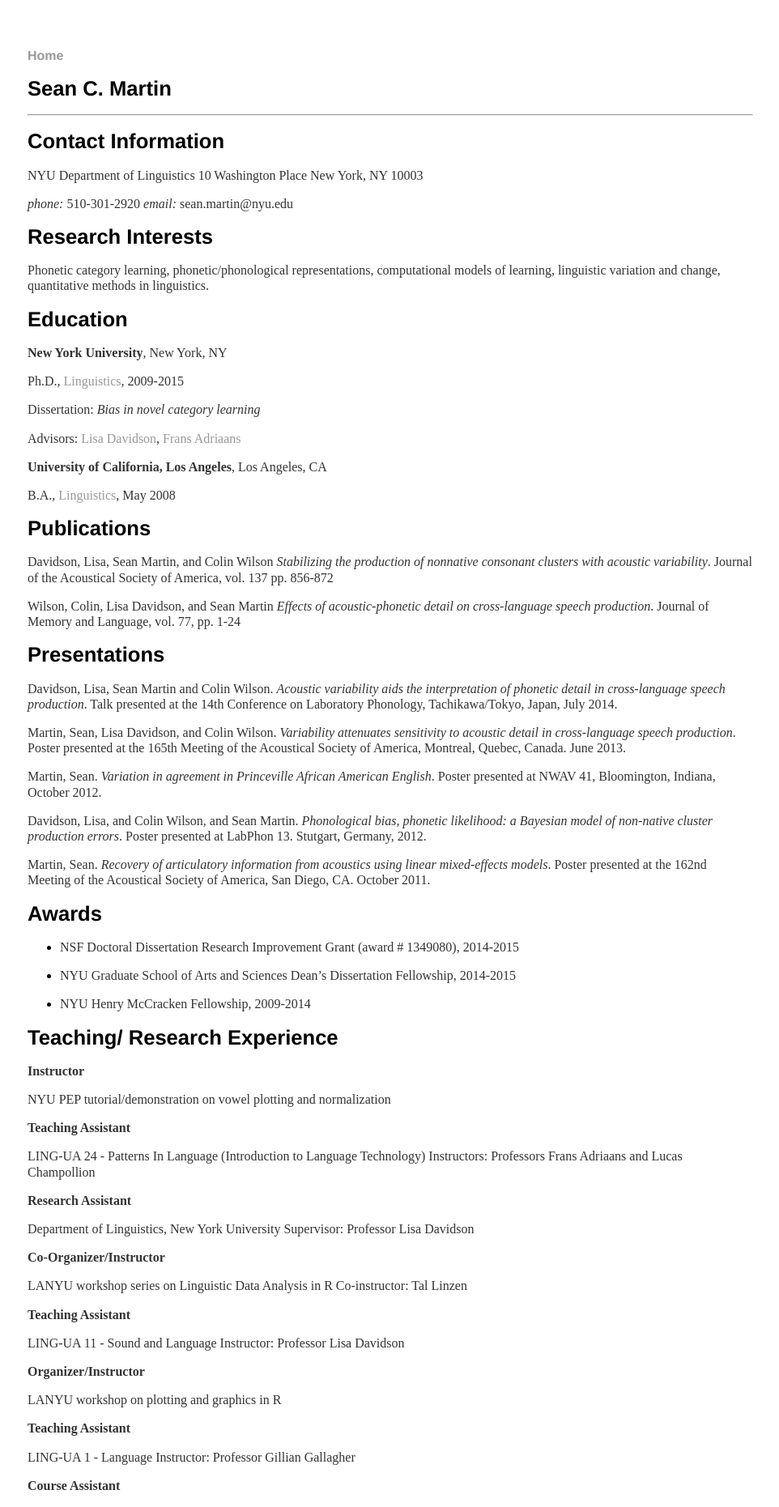
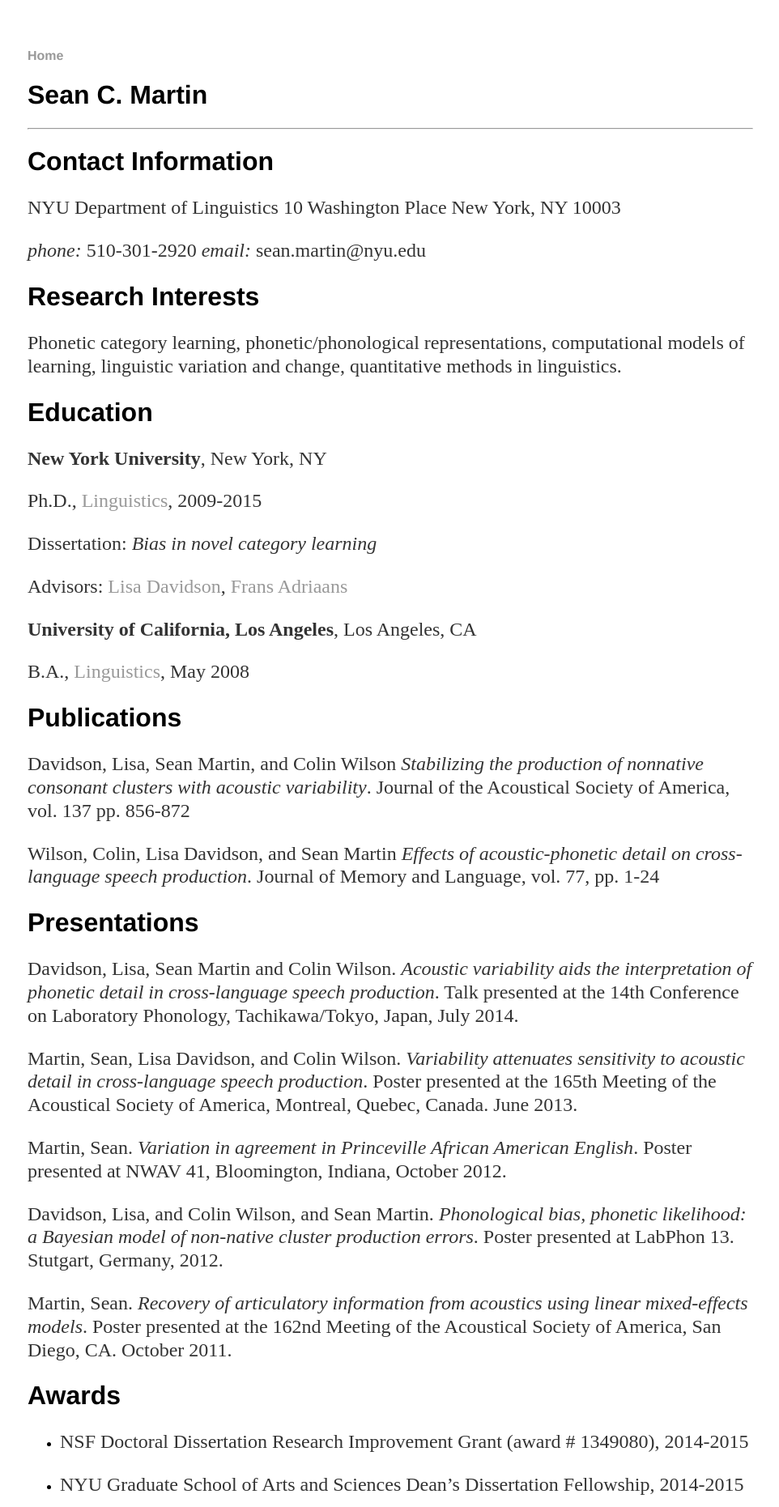
Before and after one commit to phasedchirp/phasedchirp.github.io, a Jekyll site: the page built from cv/index.md, in a window 1280 px wide. Shown: the top 1861 px of the page at 81% size, without its empty margins (158-1120 px from the left). Built offline with Jekyll 4.4.1, drawn with Linux system fonts in a browser that asks for light colours.

Commit message:
Update cv.css

```diff
--- a/css/cv.css
+++ b/css/cv.css
@@ -20,11 +20,17 @@
     text-decoration: underline;
 }
 h1 {
-    font-size: 1.6em;
+    font-size: 2em;
     font-family:'Helvetica', 'Arial', 'Sans-Serif';
 }
+
+h2 {
+    font-size: 1.75em;
+    font-family:'Helvetica', 'Arial', 'Sans-Serif';
+}
+
 p {
-    font-size: 1em;
+    font-size: 1.5em;
     line-height: 1.2em;
     color: #333;
 }
```
